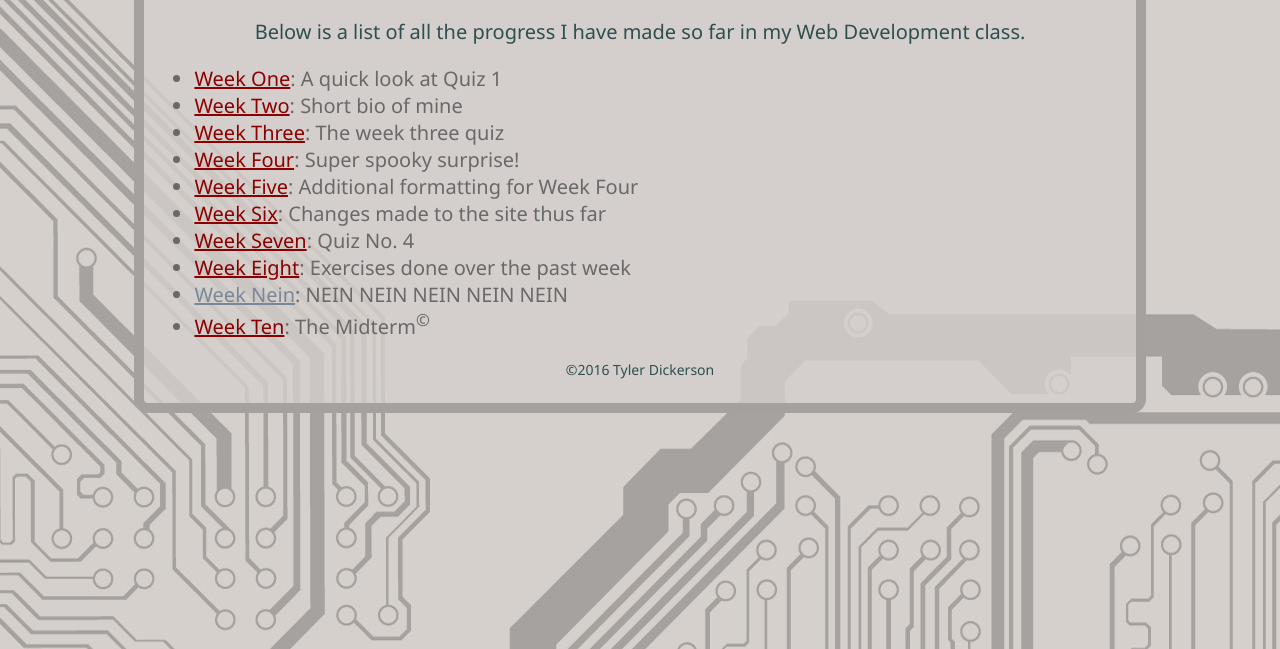
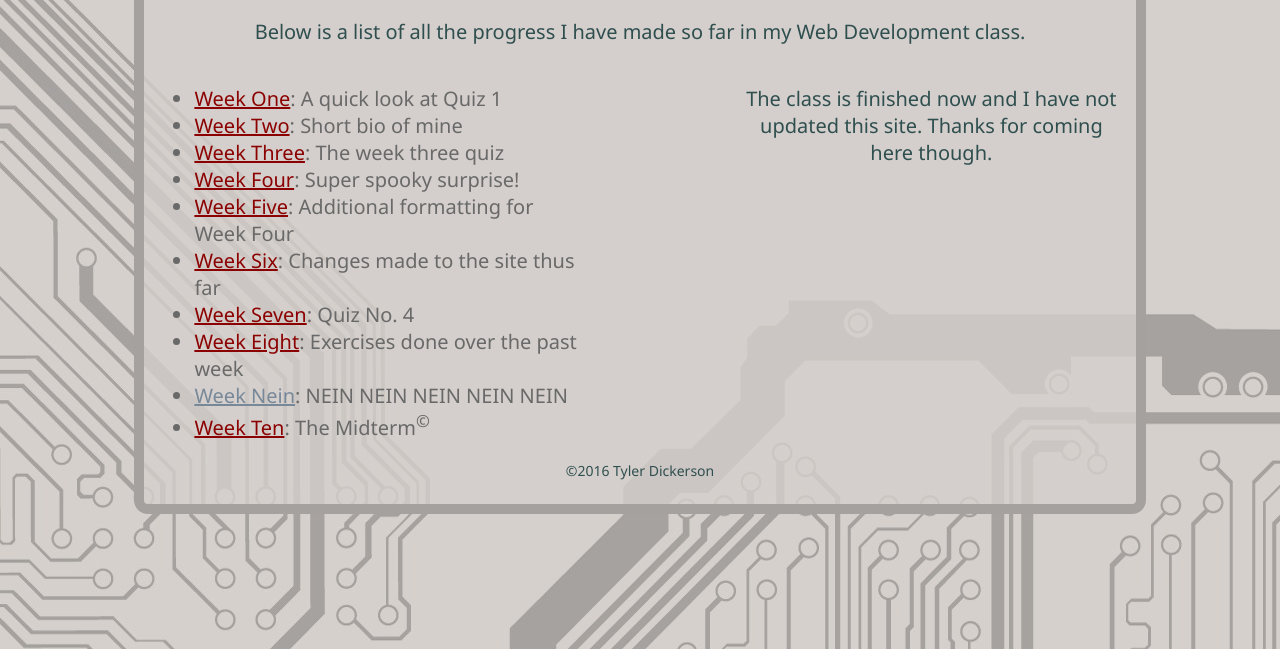
Before and after one commit to dixonerfais/dixonerfais.github.io, a plain HTML site: page index.html in a window 1280 px wide. Shown: the part 151-800 px from the top of the page. Drawn offline with Linux system fonts and the light colour scheme.

Commit message:
Added another column to the main page

```diff
--- a/index.html
+++ b/index.html
@@ -7,6 +7,18 @@
     <meta name="description" content="Welcome to my first website. It will be very poorly coded but only done in this fashion in order to receive credit for class.">
     <link rel="stylesheet" href="styles/main.css" type="text/css">
     <link rel="stylesheet" href="styles/home.css" type="text/css">
+
+    <style type="text/css">
+        ul{
+            width:40%;
+            float:left;
+        }
+        #aside {
+            width:40%;
+            float:right;
+
+        }
+    </style>
 </head>
 
 <body>
@@ -25,7 +37,11 @@
             <li><a title="Das Auto" href="">Week Nein</a>: NEIN NEIN NEIN NEIN NEIN</li>
             <li><a title="The Midterm of a lifetime" href="week10/index.html">Week Ten</a>: The Midterm<sup>&copy;</sup></li>
         </ul>
-        <p class="foot headings"><span id="botty">&copy;2016 Tyler Dickerson</span>
+        <p id="aside">
+            The class is finished now and I have not updated this site. Thanks for coming here though.
+        </p>
+
+        <p style="clear:both;" class="foot headings"><span id="botty">&copy;2016 Tyler Dickerson</span>
     </div>
 </body>
 
```
